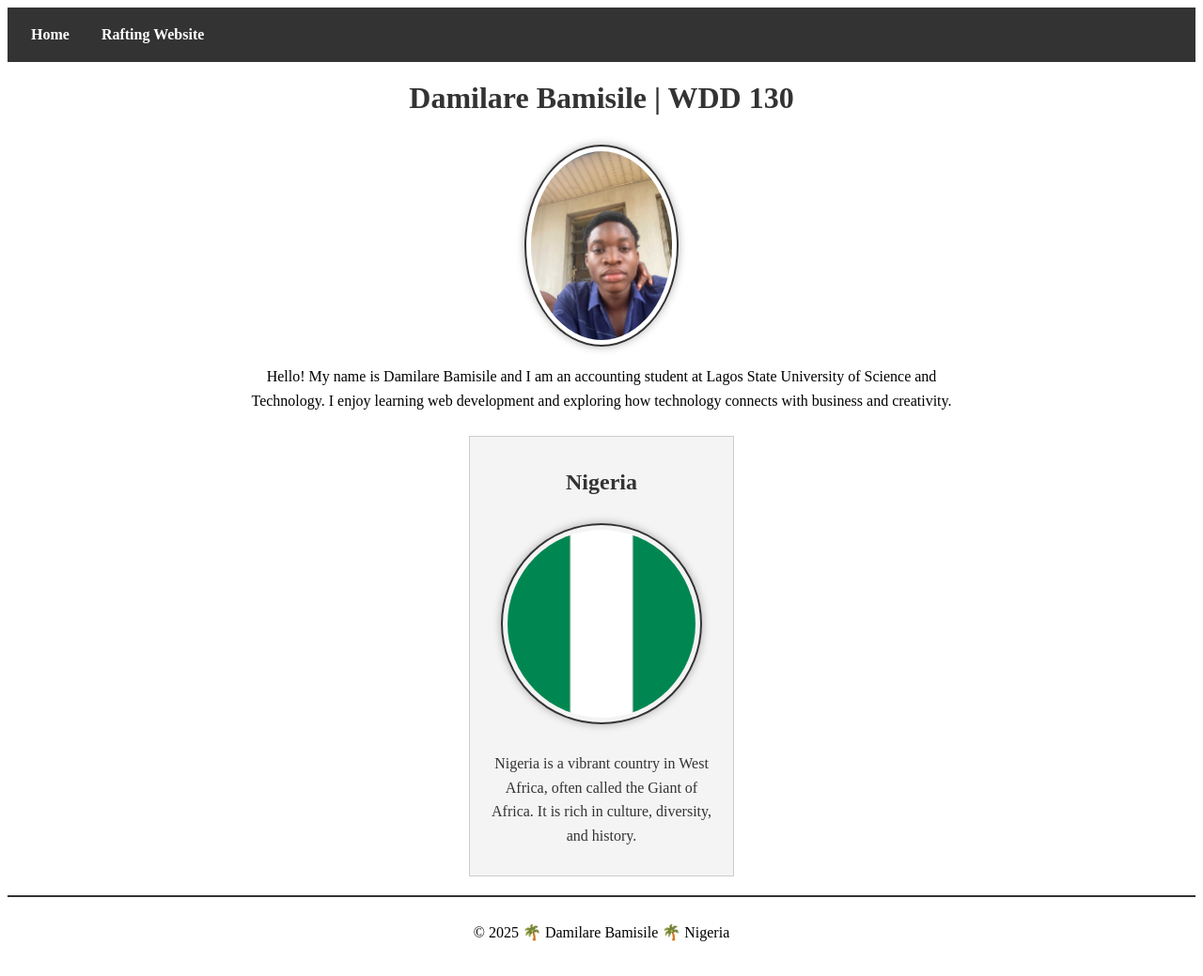
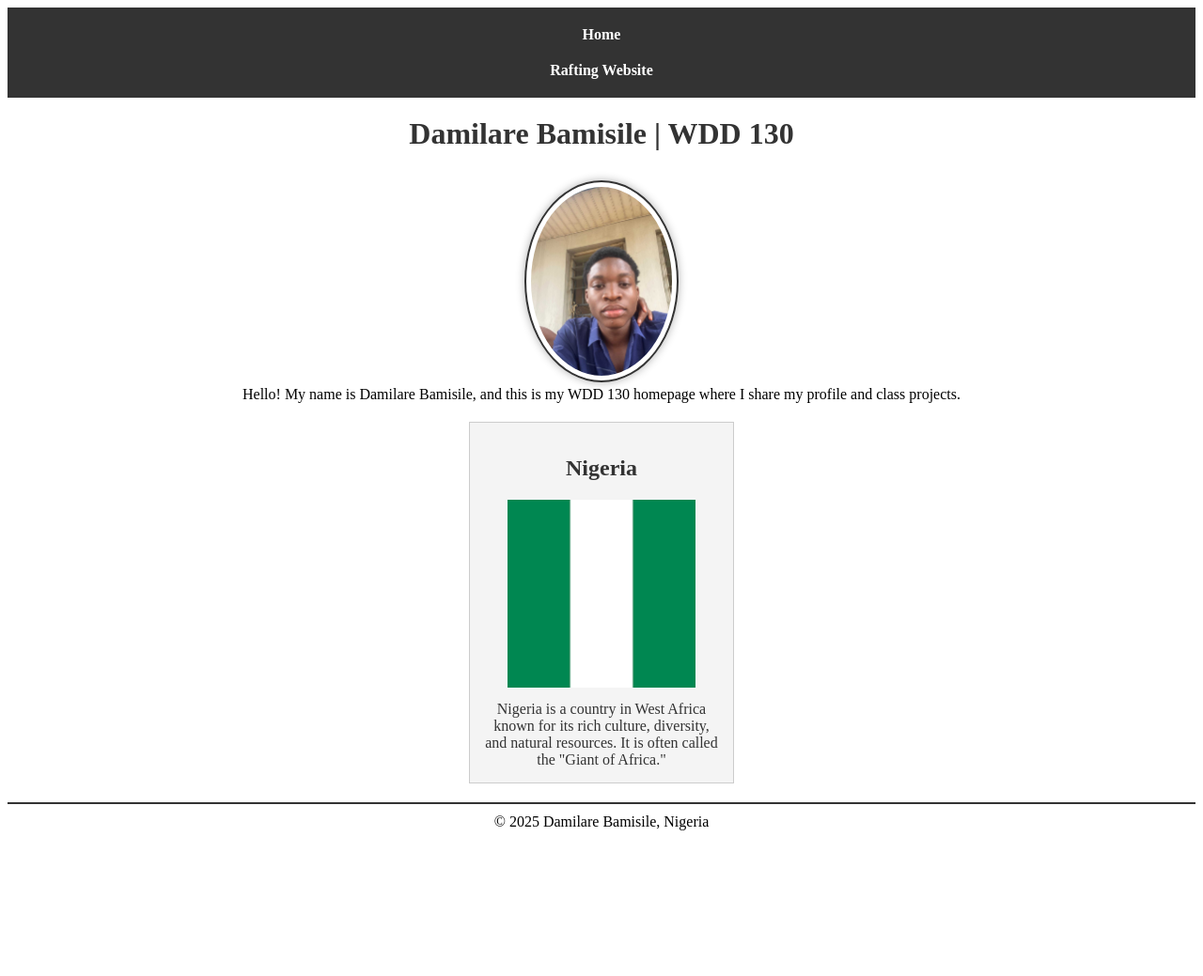
Before and after one commit to aeiontt/wdd130, a plain HTML site: page index.html in a window 1280 px wide. Shown: the whole page at 94% size. After the commit the page ends 902 px from the top, so only its background shows below. Drawn offline with Linux system fonts and the light colour scheme.

Commit message:
error  redon

```diff
--- a/index.html
+++ b/index.html
@@ -2,8 +2,8 @@
 <html lang="en-US">
 
 <head>
-    <meta charset="utf-8">
-    <meta name="viewport" content="width=device-width, initial-scale=1.0">
+    <meta charset="UTF-8">
+    <meta name="viewport" content="width=device-width,initial-scale=1.0">
     <title>Damilare Bamisile | WDD 130</title>
     <meta name="description"
         content="Damilare Bamisile | WDD 130 Homepage, personal profile and class project overview.">
@@ -21,21 +21,20 @@
 
     <main>
         <h1>Damilare Bamisile | WDD 130</h1>
-        <img src="images/profile.jpg" alt="Hello, my name is Damilare Bamisile" width="150">
-        <p>Hello! My name is Damilare Bamisile and I am an accounting student at Lagos State University of Science and
-            Technology. I enjoy learning web development and exploring how technology connects with business and
-            creativity.</p>
+        <img src="images/profile.jpg" alt="Hello, my name is Damilare Bamisile">
+        <p>Hello! My name is Damilare Bamisile, and this is my WDD 130 homepage where I share my profile and class
+            projects.</p>
     </main>
 
     <aside>
         <h2>Nigeria</h2>
-        <img src="images/nigeria-flag.png" alt="Flag of Nigeria" width="200" height="auto">
-        <p>Nigeria is a vibrant country in West Africa, often called the Giant of Africa. It is rich in culture,
-            diversity, and history.</p>
+        <img src="images/nigeria-flag.png" alt="Flag of Nigeria" width="200">
+        <p>Nigeria is a country in West Africa known for its rich culture, diversity, and natural resources. It is often
+            called the "Giant of Africa."</p>
     </aside>
 
     <footer>
-        <p>&copy; 2025 🌴 Damilare Bamisile 🌴 Nigeria</p>
+        <p>&copy; 2025 Damilare Bamisile, Nigeria</p>
     </footer>
 </body>
 
--- a/styles/styles.css
+++ b/styles/styles.css
@@ -2,25 +2,26 @@
 nav {
   background-color: #333;
   padding: 10px;
+  text-align: center;
 }
 
 nav a {
   color: white;
   padding: 10px 15px;
-  display: inline-block;
+  display: block; /* REQUIRED by audit */
   text-decoration: none;
   font-weight: bold;
 }
 
-/* Main heading */
+/* Heading */
 h1 {
   color: #333;
   text-align: center;
   margin-top: 20px;
 }
 
-/* Profile image */
-img {
+/* Profile Image in main */
+main img {
   width: 150px;
   height: auto;
   border-radius: 50%;
@@ -30,7 +31,7 @@ img {
   margin-top: 10px;
 }
 
-/* Main content */
+/* Main section */
 main {
   max-width: 800px;
   margin: 20px auto;
@@ -54,11 +55,10 @@ aside img {
   margin-bottom: 10px;
 }
 
-/* Paragraphs */
+/* Paragraph reset */
 p {
-  margin: 10px 0;
-  line-height: 1.6;
-  padding: 5px;
+  padding: 0;
+  margin: 0; /* Added to satisfy audit */
 }
 
 /* Footer */
```
